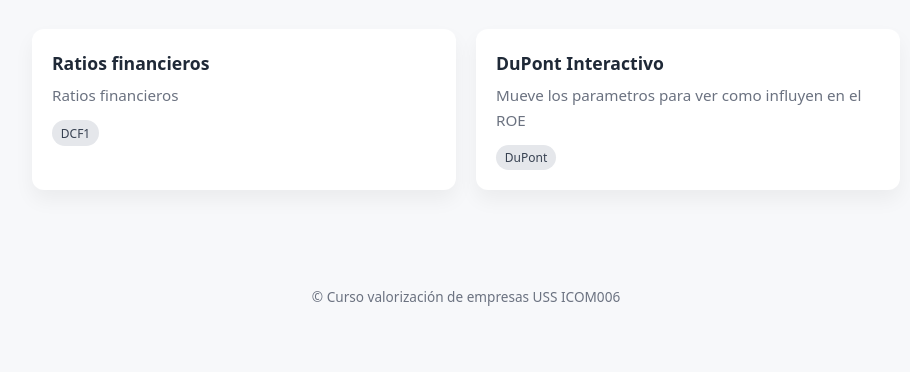
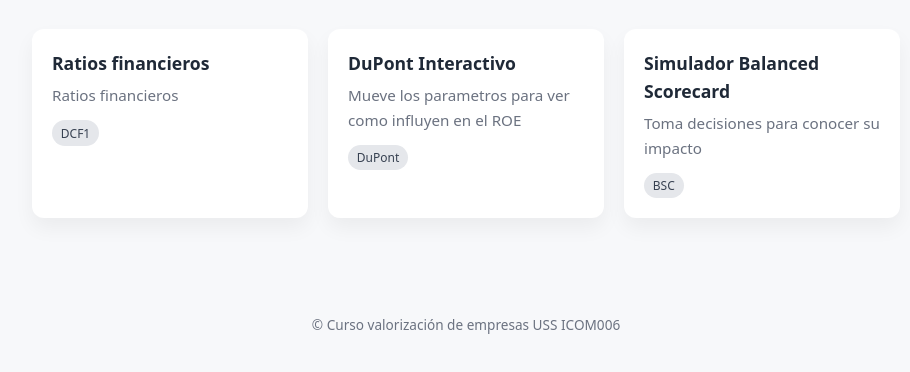
Before and after one commit to nsda-uss/IAEAG004, a plain HTML site: page index.html in a window 1280 px wide. Shown: the part 136-508 px from the top of the page, without its empty margins (174-1084 px from the left). Drawn offline with Linux system fonts and the light colour scheme.

Commit message:
index.html

```diff
--- a/index.html
+++ b/index.html
@@ -120,6 +120,12 @@ Seleccione la actividad que quiere ejecutar
       <p>Mueve los parametros para ver como influyen en el ROE</p>
       <span class="tag">DuPont</span>
     </a>
+             <!-- Activity 3 -->
+    <a class="card" href="simulador_cmi.html">
+      <h2>Simulador Balanced Scorecard</h2>
+      <p>Toma decisiones para conocer su impacto</p>
+      <span class="tag">BSC</span>
+    </a>
 
   </main>
 
```
